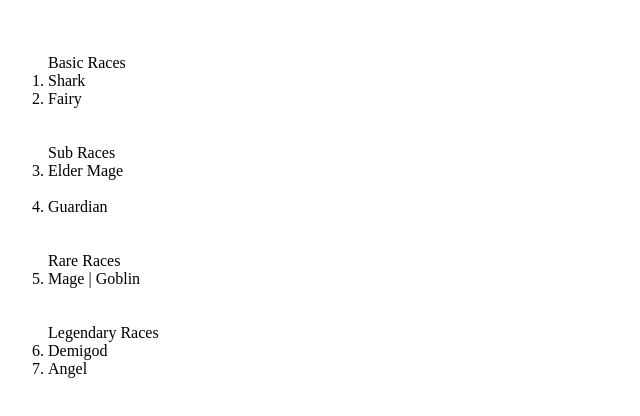
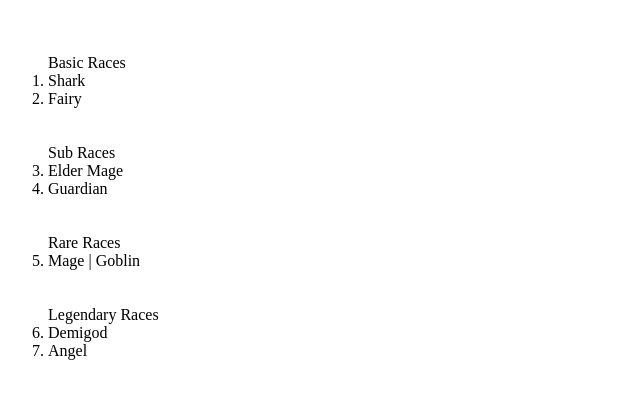
Before and after one commit to GitLabBR/gitlabbr.github.io, a plain HTML site: page index.html in a window 1280 px wide. Shown: the part 120-536 px from the top of the page, without its empty margins (0-640 px from the left). Drawn offline with Linux system fonts and the light colour scheme.

Commit message:
Update index.html

```diff
--- a/index.html
+++ b/index.html
@@ -16,7 +16,7 @@ Basic Races
 <br>
 </br>
 Sub Races<br>
-<li>Elder Mage</li><br>
+<li>Elder Mage</li>
 <li>Guardian</li>
 <br>
 </br>
```
